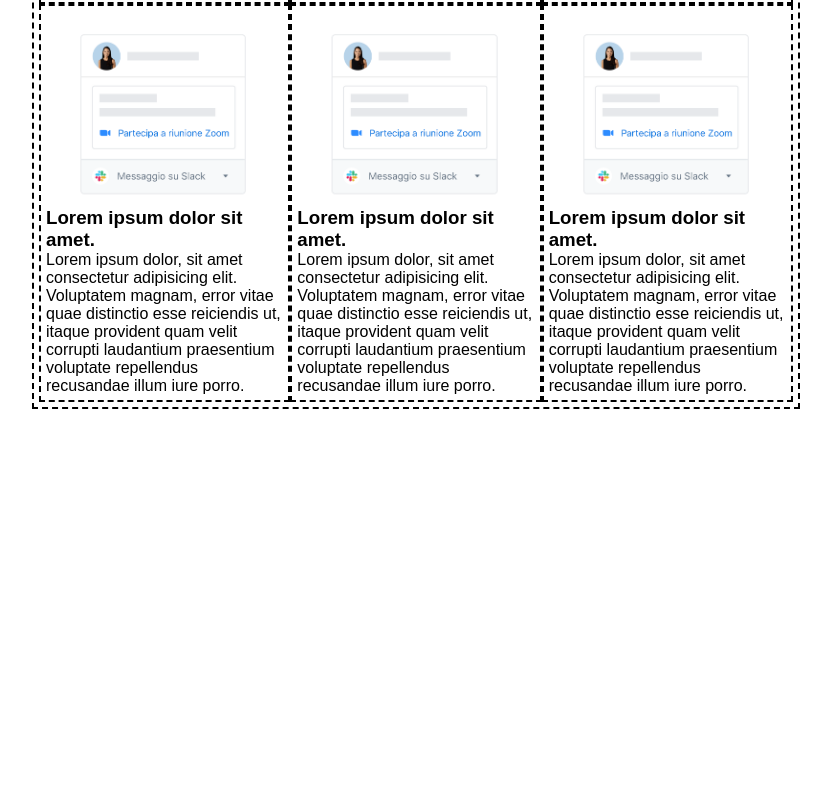
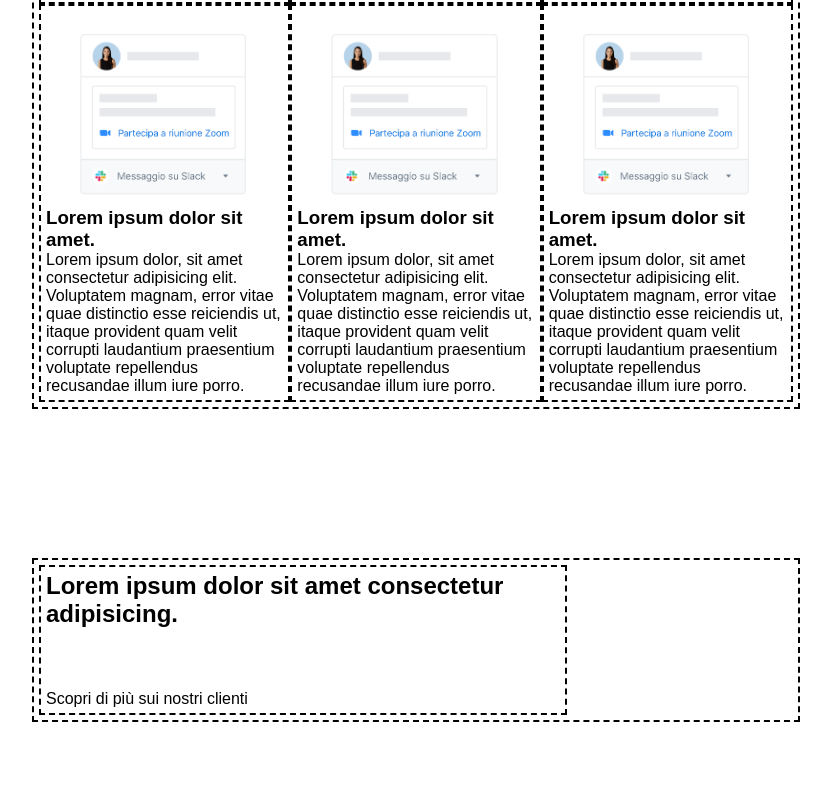
Before and after one commit to antoniodelgiudice02/htmlcss-dropbox, a plain HTML site: page index.html in a window 1280 px wide. Shown: the part 2506-3296 px from the top of the page, without its empty margins (224-1055 px from the left). Before the commit the page ends 2996 px from the top, so only its background shows below. Drawn offline with Linux system fonts and the light colour scheme.

Commit message:
ADD: #SCROPIDIPIU STRUCUTURE

```diff
--- a/css/style.css
+++ b/css/style.css
@@ -163,3 +163,22 @@ a{
 #drop-biz img{
     width: 100%;
 }
+
+/*SCOPRI DI PIU*/
+
+#scopridipiu{
+
+    height: 300px;
+    justify-content: center;
+    align-items: center;
+}
+
+#scopridipiu > div{
+    width: 60%;
+}
+
+#scopridipiu .container{
+    width: 70%;
+    height: 150px;
+    justify-content: space-between;
+}
--- a/index.html
+++ b/index.html
@@ -316,6 +316,24 @@
 
         </section>
 
+        <section class="debug d-flex-col" id="scopridipiu">
+
+            <div class="debug">
+
+                <div class="d-flex-col container">
+                    <div>
+                        <h2>Lorem ipsum dolor sit amet consectetur adipisicing.</h2>
+                    </div>
+
+                    <div><a href="">Scopri di più sui nostri clienti</a></div>
+                </div>
+
+            </div>
+
+
+
+        </section>
+
     </main>
 
 </body>
```
